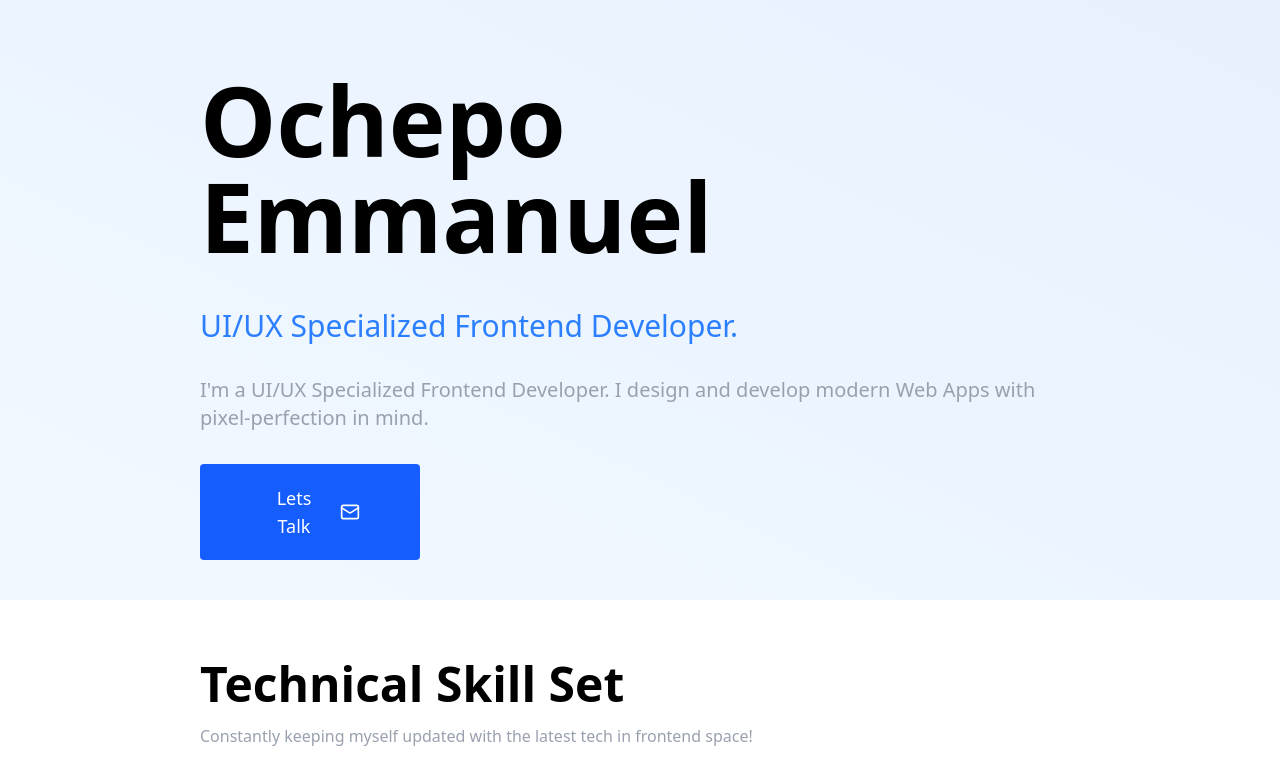
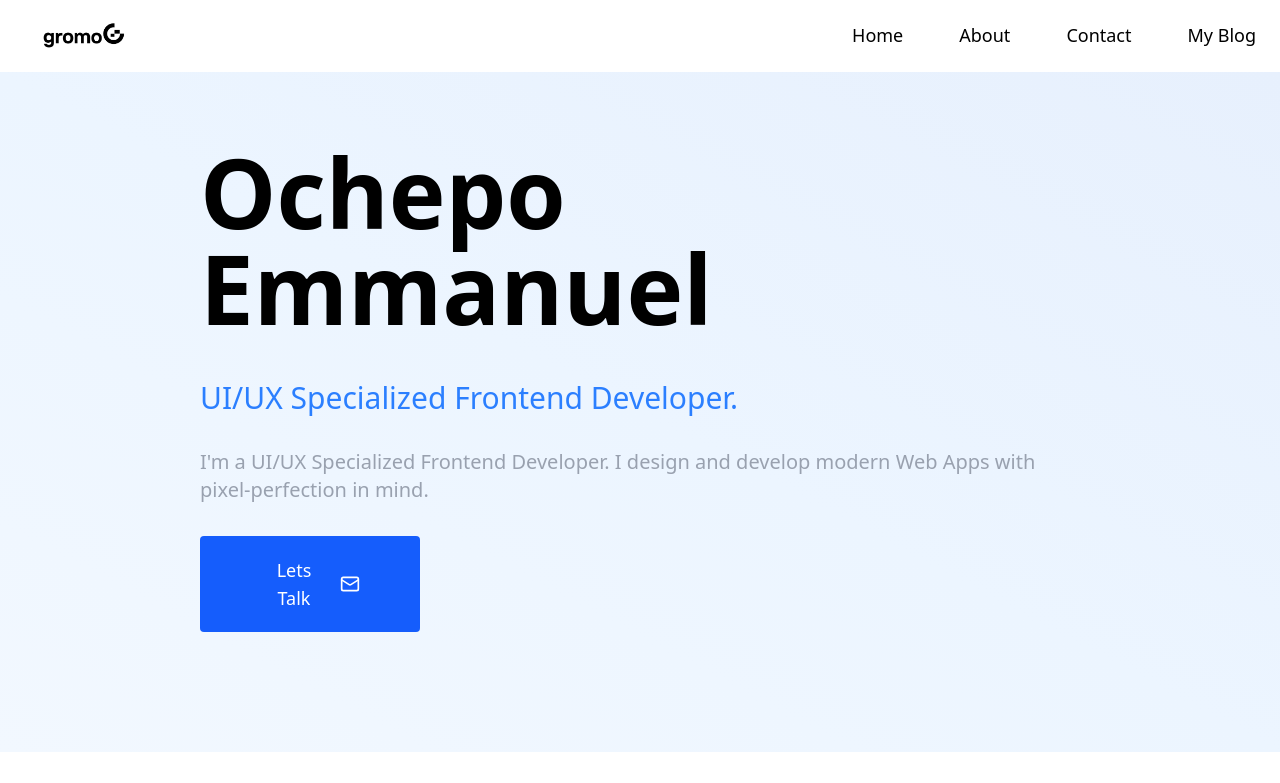
Before and after one commit to ochepo1/React.Js-Portfolio-, a React (Vite) app: page / in a window 1280 px wide. Shown: the top 783 px of the page. Built offline with nearby package versions, Linux system fonts and the light colour scheme.

Commit message:
new commit

```diff
--- a/src/App.jsx
+++ b/src/App.jsx
@@ -9,7 +9,7 @@ import Footer from "./Components/Footer";
 function App() {
   return (
     <div className="">
-      {/* <Navbar /> */}
+      <Navbar />
       <HeroSection />
       <SkillSection />
       <ProjectsList />
--- a/src/Components/HeroSection.jsx
+++ b/src/Components/HeroSection.jsx
@@ -3,7 +3,7 @@ import { Hand, Mail } from "lucide-react";
 
 const HeroSection = () => {
   return (
-    <div className="w-full font-poppins bg-gradient-to-tr from-[#f2f8ff] via-[#ecf5ff] to-[#e7f0fd] bg-gray-100 relative">
+    <div className="w-full md:pb-20 font-poppins bg-gradient-to-tr from-[#f2f8ff] via-[#ecf5ff] to-[#e7f0fd] bg-gray-100 relative">
       <section className="md:pl-50 md:pr-50 p-10 pt-18  text-black">
         <h1 className="md:text-8xl text-6xl font-bold text-black-600 mb-11">
           Ochepo Emmanuel
```
